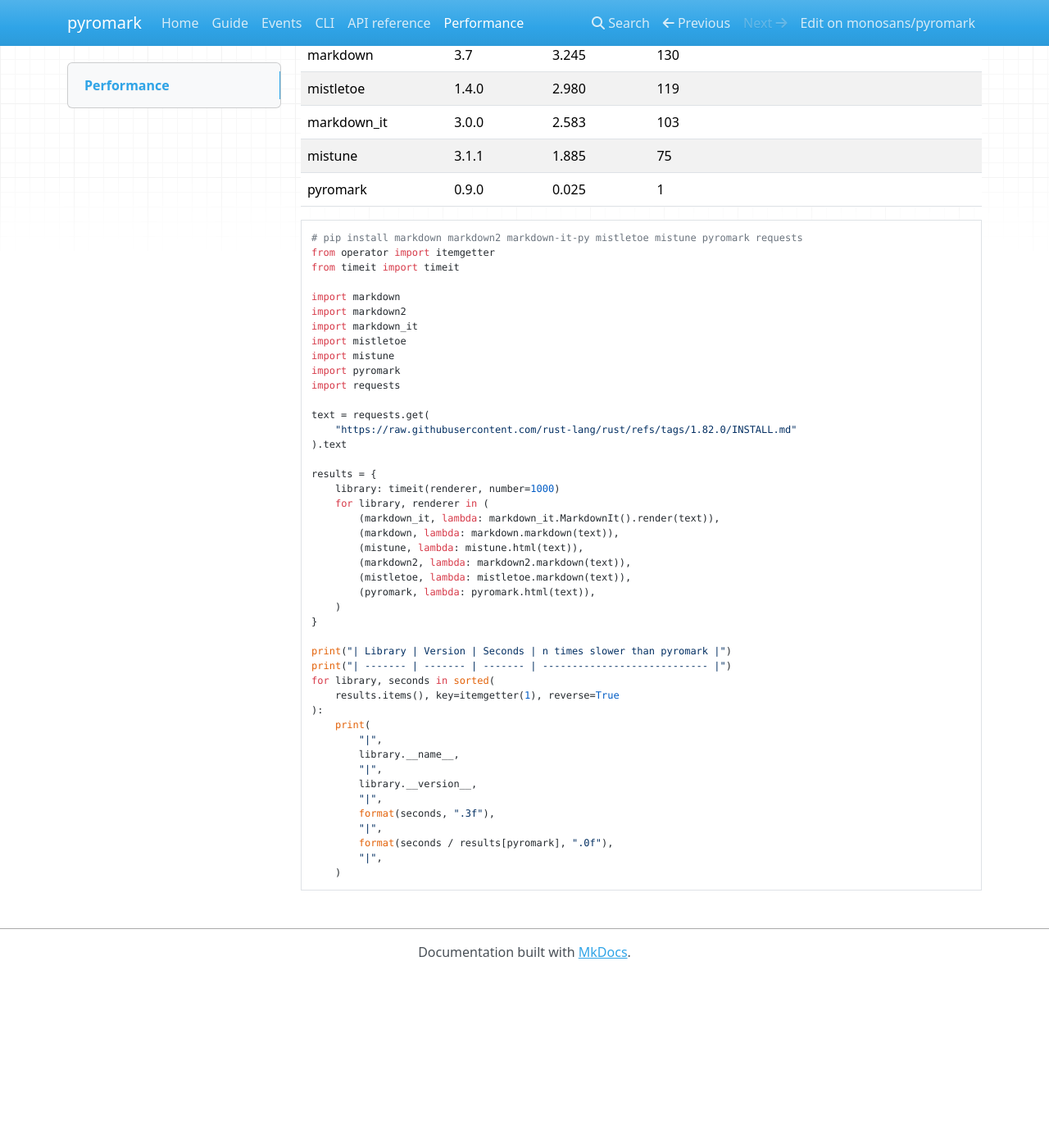
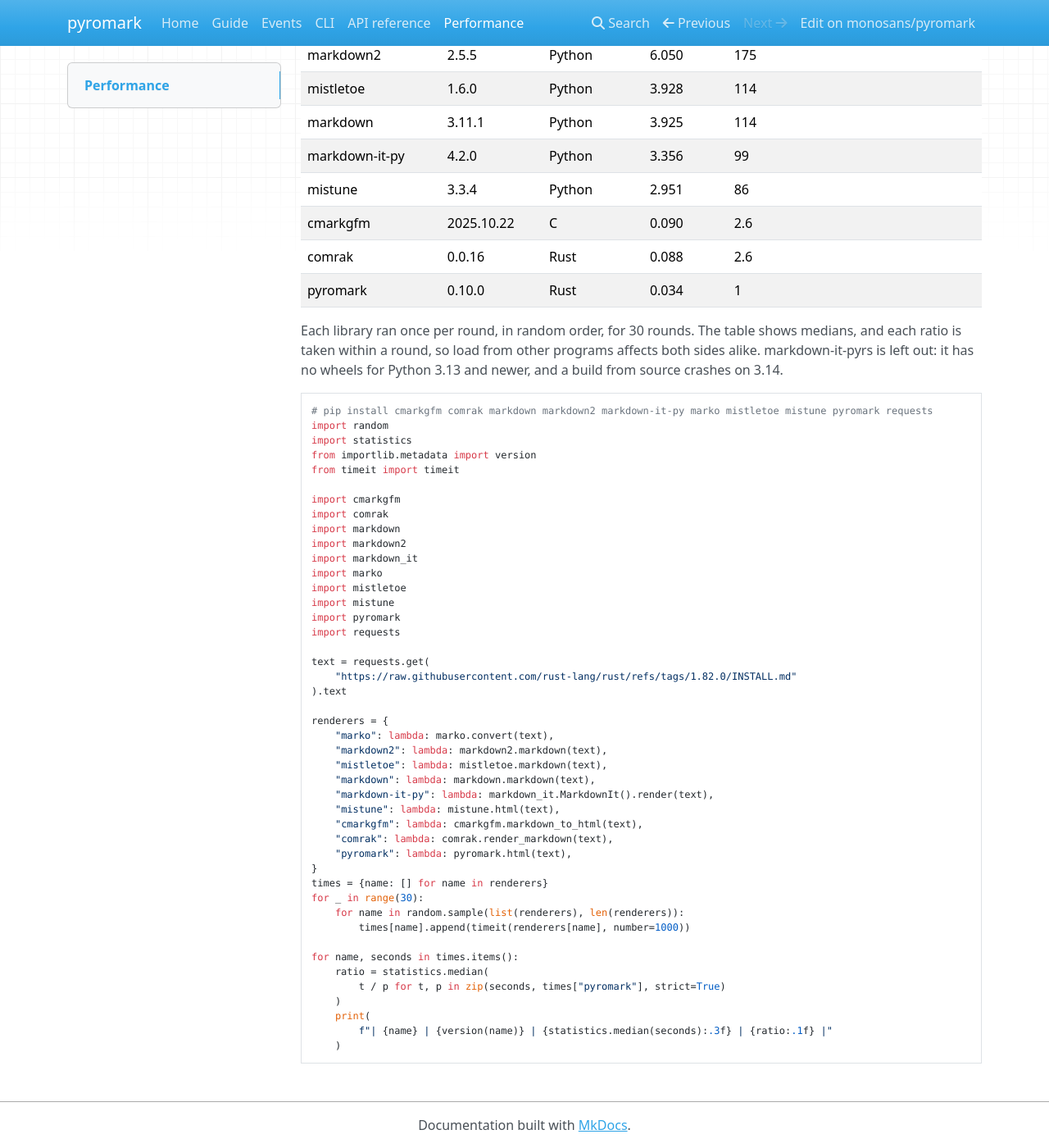
Before and after one commit to monosans/pyromark, an MkDocs documentation site: the page built from docs/performance.md, in a window 1280 px wide and 1400 px high, scrolled down 209 px. Shown: the whole window at 82% size. Built offline with MkDocs 1.6.1, drawn with Linux system fonts in a browser that asks for light colours; nearby versions of some CDN libraries; before the commit the page ends 1398 px from its top, so only the background shows below that; some of the changed text lies outside the part shown.

Commit message:
docs: rerun the benchmark and add cmarkgfm, comrak and marko
pyromark is 2.6 times faster than the C and Rust parsers and 86 to 367
times faster than the pure Python ones. Ratios are medians over 30
interleaved rounds, so other load on the machine affects both sides.

````diff
--- a/docs/performance.md
+++ b/docs/performance.md
@@ -1,24 +1,34 @@
 # Performance
 
-Rendering [Rust's INSTALL.md](https://raw.githubusercontent.com/rust-lang/rust/refs/tags/1.82.0/INSTALL.md) to HTML 1000 times:
+Time to render [Rust's INSTALL.md](https://raw.githubusercontent.com/rust-lang/rust/refs/tags/1.82.0/INSTALL.md) to HTML 1000 times, on Python 3.14 and an AMD Ryzen 9 9900X:
 
-| Library     | Version | Seconds | n times slower than pyromark |
-| ----------- | ------- | ------- | ---------------------------- |
-| markdown2   | 2.5.3   | 4.005   | 160                          |
-| markdown    | 3.7     | 3.245   | 130                          |
-| mistletoe   | 1.4.0   | 2.980   | 119                          |
-| markdown_it | 3.0.0   | 2.583   | 103                          |
-| mistune     | 3.1.1   | 1.885   | 75                           |
-| pyromark    | 0.9.0   | 0.025   | 1                            |
+| Library        | Version    | Written in | Seconds | Times slower than pyromark |
+| -------------- | ---------- | ---------- | ------- | -------------------------- |
+| marko          | 2.2.4      | Python     | 12.675  | 367                        |
+| markdown2      | 2.5.5      | Python     | 6.050   | 175                        |
+| mistletoe      | 1.6.0      | Python     | 3.928   | 114                        |
+| markdown       | 3.11.1     | Python     | 3.925   | 114                        |
+| markdown-it-py | 4.2.0      | Python     | 3.356   | 99                         |
+| mistune        | 3.3.4      | Python     | 2.951   | 86                         |
+| cmarkgfm       | 2025.10.22 | C          | 0.090   | 2.6                        |
+| comrak         | 0.0.16     | Rust       | 0.088   | 2.6                        |
+| pyromark       | 0.10.0     | Rust       | 0.034   | 1                          |
+
+Each library ran once per round, in random order, for 30 rounds. The table shows medians, and each ratio is taken within a round, so load from other programs affects both sides alike. markdown-it-pyrs is left out: it has no wheels for Python 3.13 and newer, and a build from source crashes on 3.14.
 
 ```python
-# pip install markdown markdown2 markdown-it-py mistletoe mistune pyromark requests
-from operator import itemgetter
+# pip install cmarkgfm comrak markdown markdown2 markdown-it-py marko mistletoe mistune pyromark requests
+import random
+import statistics
+from importlib.metadata import version
 from timeit import timeit
 
+import cmarkgfm
+import comrak
 import markdown
 import markdown2
 import markdown_it
+import marko
 import mistletoe
 import mistune
 import pyromark
@@ -28,32 +38,27 @@
     "https://raw.githubusercontent.com/rust-lang/rust/refs/tags/1.82.0/INSTALL.md"
 ).text
 
-results = {
-    library: timeit(renderer, number=1000)
-    for library, renderer in (
-        (markdown_it, lambda: markdown_it.MarkdownIt().render(text)),
-        (markdown, lambda: markdown.markdown(text)),
-        (mistune, lambda: mistune.html(text)),
-        (markdown2, lambda: markdown2.markdown(text)),
-        (mistletoe, lambda: mistletoe.markdown(text)),
-        (pyromark, lambda: pyromark.html(text)),
+renderers = {
+    "marko": lambda: marko.convert(text),
+    "markdown2": lambda: markdown2.markdown(text),
+    "mistletoe": lambda: mistletoe.markdown(text),
+    "markdown": lambda: markdown.markdown(text),
+    "markdown-it-py": lambda: markdown_it.MarkdownIt().render(text),
+    "mistune": lambda: mistune.html(text),
+    "cmarkgfm": lambda: cmarkgfm.markdown_to_html(text),
+    "comrak": lambda: comrak.render_markdown(text),
+    "pyromark": lambda: pyromark.html(text),
+}
+times = {name: [] for name in renderers}
+for _ in range(30):
+    for name in random.sample(list(renderers), len(renderers)):
+        times[name].append(timeit(renderers[name], number=1000))
+
+for name, seconds in times.items():
+    ratio = statistics.median(
+        t / p for t, p in zip(seconds, times["pyromark"], strict=True)
     )
-}
-
-print("| Library | Version | Seconds | n times slower than pyromark |")
-print("| ------- | ------- | ------- | ---------------------------- |")
-for library, seconds in sorted(
-    results.items(), key=itemgetter(1), reverse=True
-):
     print(
-        "|",
-        library.__name__,
-        "|",
-        library.__version__,
-        "|",
-        format(seconds, ".3f"),
-        "|",
-        format(seconds / results[pyromark], ".0f"),
-        "|",
+        f"| {name} | {version(name)} | {statistics.median(seconds):.3f} | {ratio:.1f} |"
     )
 ```
````
Also changed, not shown: README.md (+8 -5 lines), docs/index.md (+1 -1 lines).
